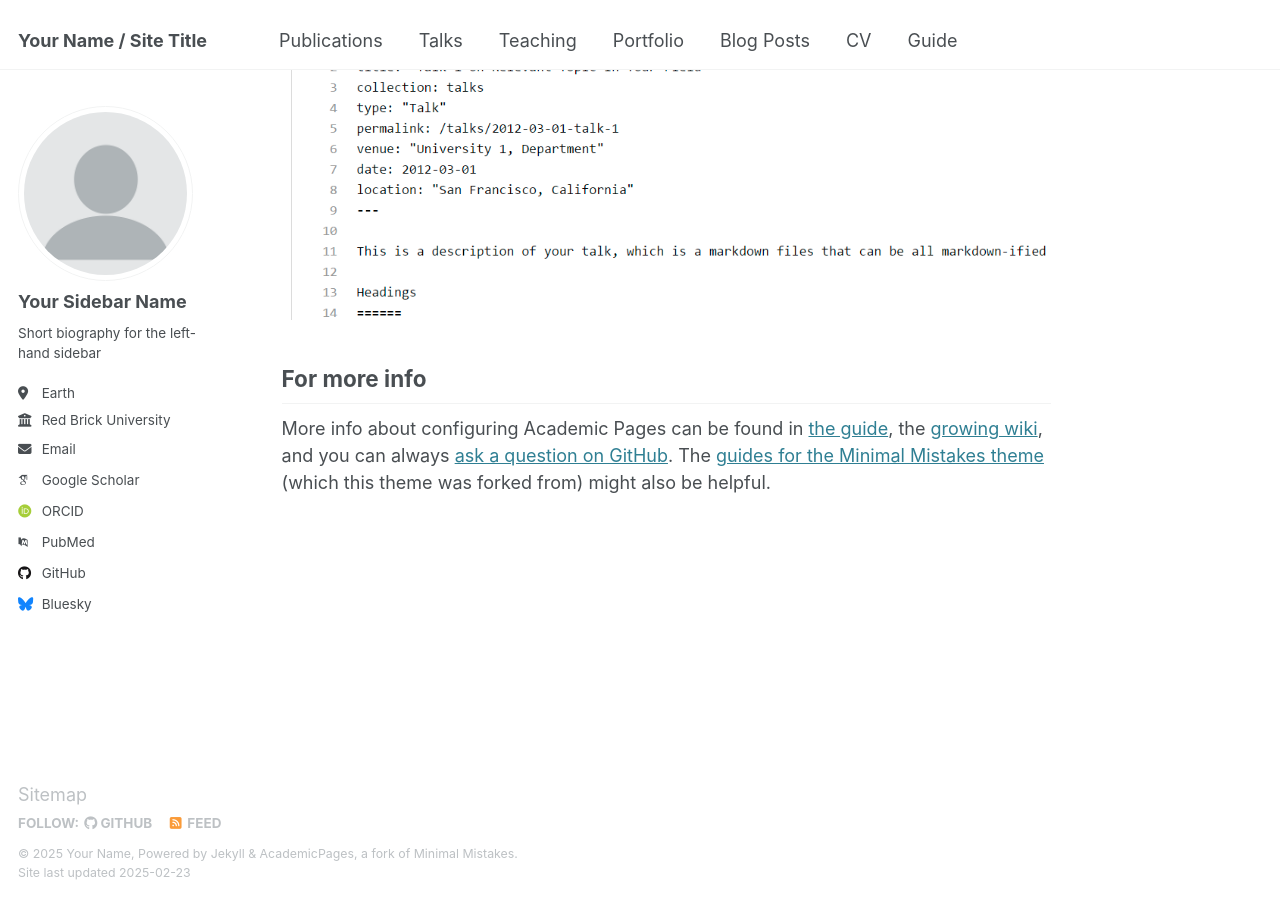
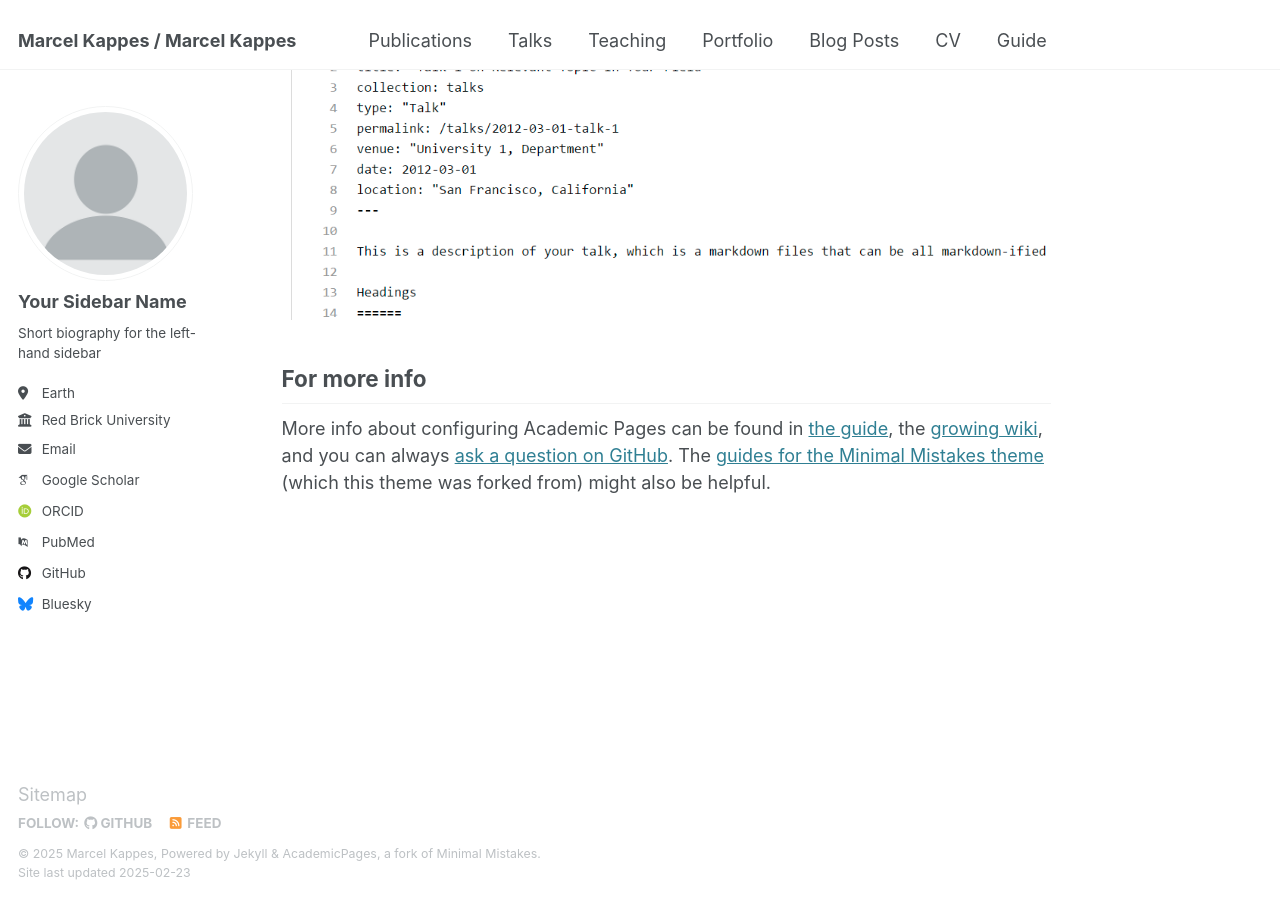
Before and after one commit to markappe/markappe.github.io, a Jekyll site: the page built from _pages/about.md, in a window 1280 px wide and 900 px high, scrolled down 2642 px. Built offline with Jekyll 4.4.1, drawn with Linux system fonts in a browser that asks for light colours; some web fonts are replaced.

Commit message:
Update _config.yml

```diff
--- a/_config.yml
+++ b/_config.yml
@@ -9,11 +9,11 @@
 # Basic Site Settings
 locale                   : "en-US"
 site_theme               : "default"
-title                    : "Your Name / Site Title"
+title                    : "Marcel Kappes / Marcel Kappes"
 title_separator          : "-"
-name                     : &name "Your Name"
+name                     : &name "Marcel Kappes"
 description              : &description "personal description"
-url                      : https://academicpages.github.io # the base hostname & protocol for your site e.g. "https://[your GitHub username].github.io"
+url                      : https://markappe.github.io # the base hostname & protocol for your site e.g. "https://[markappe].github.io"
 baseurl                  : "" # the subpath of your site, e.g. "/blog"
 repository               : "academicpages/academicpages.github.io"
 
```
